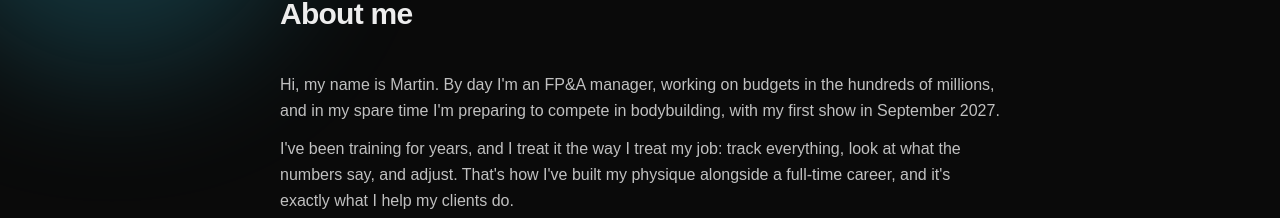
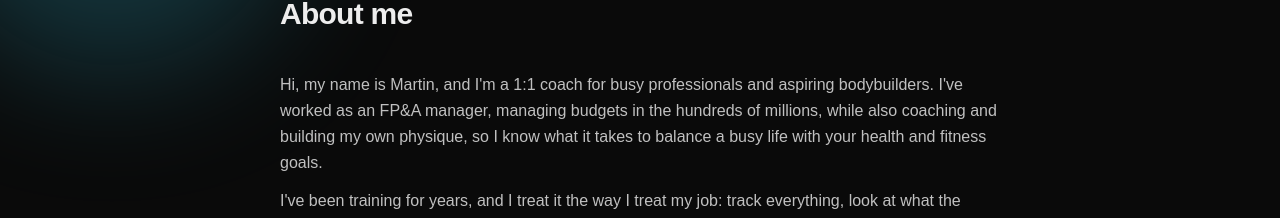
Before and after one commit to MRTNNC/coaching-business, a Next.js app: page /about in a window 1280 px wide. Shown: the part 149-367 px from the top of the page. Built offline with nearby package versions, Linux system fonts and the light colour scheme; no server answers.

Commit message:
Rewrite About page intro to lead with coaching

```diff
--- a/src/app/(marketing)/about/page.tsx
+++ b/src/app/(marketing)/about/page.tsx
@@ -4,7 +4,7 @@ import type { Metadata } from "next";
 export const metadata: Metadata = {
   title: "About",
   description:
-    "Meet Martin Cull - FP&A manager by day, preparing for a bodybuilding show in September 2027, and 1:1 coach for working professionals and aspiring bodybuilders.",
+    "Meet Martin Cull, a 1:1 coach for busy professionals and aspiring bodybuilders, fitting serious training around a full-time job ahead of a first bodybuilding show in September 2027.",
   alternates: {
     canonical: "/about",
   },
@@ -23,10 +23,12 @@ export default function AboutPage() {
       <div className="mt-10 flex flex-col gap-10">
         <div>
           <p className="leading-relaxed text-foreground/80">
-            Hi, my name is Martin. By day I&apos;m an FP&amp;A manager,
-            working on budgets in the hundreds of millions, and in my spare
-            time I&apos;m preparing to compete in bodybuilding, with my first
-            show in September 2027.
+            Hi, my name is Martin, and I&apos;m a 1:1 coach for busy
+            professionals and aspiring bodybuilders. I&apos;ve worked as an
+            FP&amp;A manager, managing budgets in the hundreds of millions,
+            while also coaching and building my own physique, so I know what
+            it takes to balance a busy life with your health and fitness
+            goals.
           </p>
           <p className="mt-3 leading-relaxed text-foreground/80">
             I&apos;ve been training for years, and I treat it the way I treat
```
